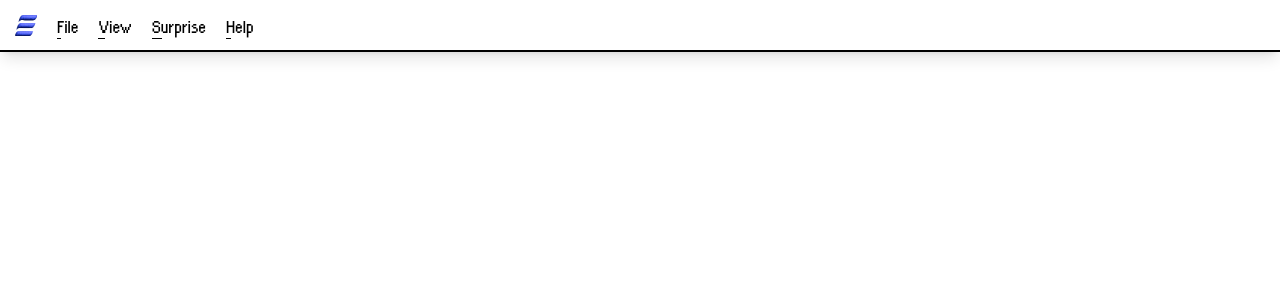
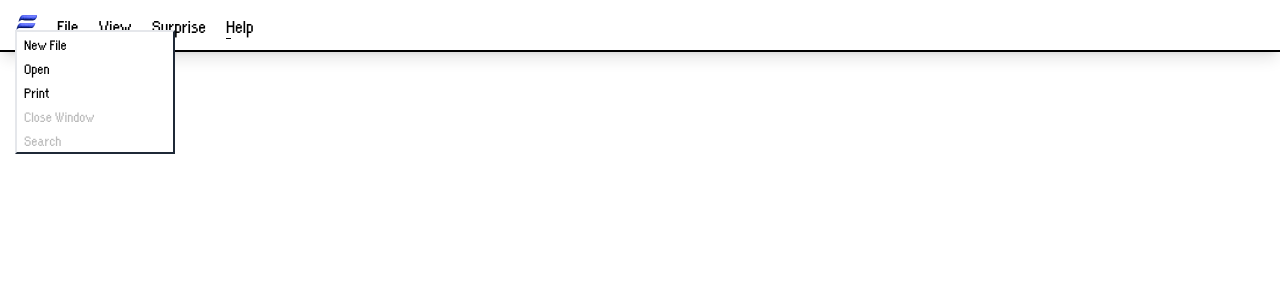
Before and after one commit to achiewe/project-erko-front, a Next.js app: page /erko in a window 1280 px wide. Shown: the top 300 px of the page. Built offline with nearby package versions, Linux system fonts and the light colour scheme.

Commit message:
create seperate file whrere will be more flexible menuItem

```diff
--- /dev/null
+++ b/src/app/components/Header/DropDownMenu.tsx
@@ -0,0 +1,27 @@
+import React from "react";
+
+export default function DropDownMenu() {
+  return (
+    <ul
+      role="menu"
+      aria-labelledby="file-menu-button"
+      className="absolute pl-[7px] top-[20px] bg-[white] w-[160px] border-b-2 border-r-2 border-l-2 border-t-2 border-b-gray-800 border-r-gray-800 border-l-gray-200 border-t-gray-200"
+    >
+      <li role="menuitem" className="hover:bg-gray-100">
+        <button type="button">New File</button>
+      </li>
+      <li role="menuitem" className="hover:bg-gray-100">
+        <button type="button">Open</button>
+      </li>
+      <li role="menuitem" className="">
+        <button type="button">Print</button>
+      </li>
+      <li role="menuitem" className="text-[#bbbbbb]">
+        <button type="button">Close Window</button>
+      </li>
+      <li role="menuitem" className="text-[#bbbbbb]">
+        <button type="button">Search</button>
+      </li>
+    </ul>
+  );
+}
--- a/src/app/components/Header/Header.tsx
+++ b/src/app/components/Header/Header.tsx
@@ -1,9 +1,10 @@
 import Image from "next/image";
 import erkoLogo from "../../../../public/assets/erkoLogo.png";
+import DropDownMenu from "./DropDownMenu";
 export default function Header() {
   return (
     <header className="w-full bg-white py-[10px] border-b-[2px] border-black shadow-lg">
-      <nav className="w-full flex flex-row justify-start items-center gap-[20px] pl-[15px]">
+      <nav className="w-full flex flex-row justify-start items-center gap-[20px] pl-[15px] relative">
         <Image src={erkoLogo} alt="erko logo" />
         <button className="relative underline-button text-[20px]">File</button>
         <button className="relative underline-button text-[20px]">View</button>
@@ -11,6 +12,7 @@ export default function Header() {
           Surprise
         </button>
         <button className="relative underline-button text-[20px]">Help</button>
+        <DropDownMenu />
       </nav>
     </header>
   );
--- /dev/null
+++ b/src/app/components/Header/MenuItem.tsx
@@ -0,0 +1,25 @@
+import React from "react";
+
+interface MenuItemProps {
+  text: string;
+  className?: string; // Optional className for custom styles
+  disabled?: boolean; // Optional disabled state
+  onClick?: () => void; // Optional click handler
+}
+
+function MenuItem({ text, className, disabled, onClick }: MenuItemProps) {
+  return (
+    <li role="menuitem" className={`hover:bg-gray-100 ${className}`}>
+      <button
+        type="button"
+        disabled={disabled}
+        onClick={onClick}
+        className={disabled ? "text-[#bbbbbb]" : ""}
+      >
+        {text}
+      </button>
+    </li>
+  );
+}
+
+export default MenuItem;
```
